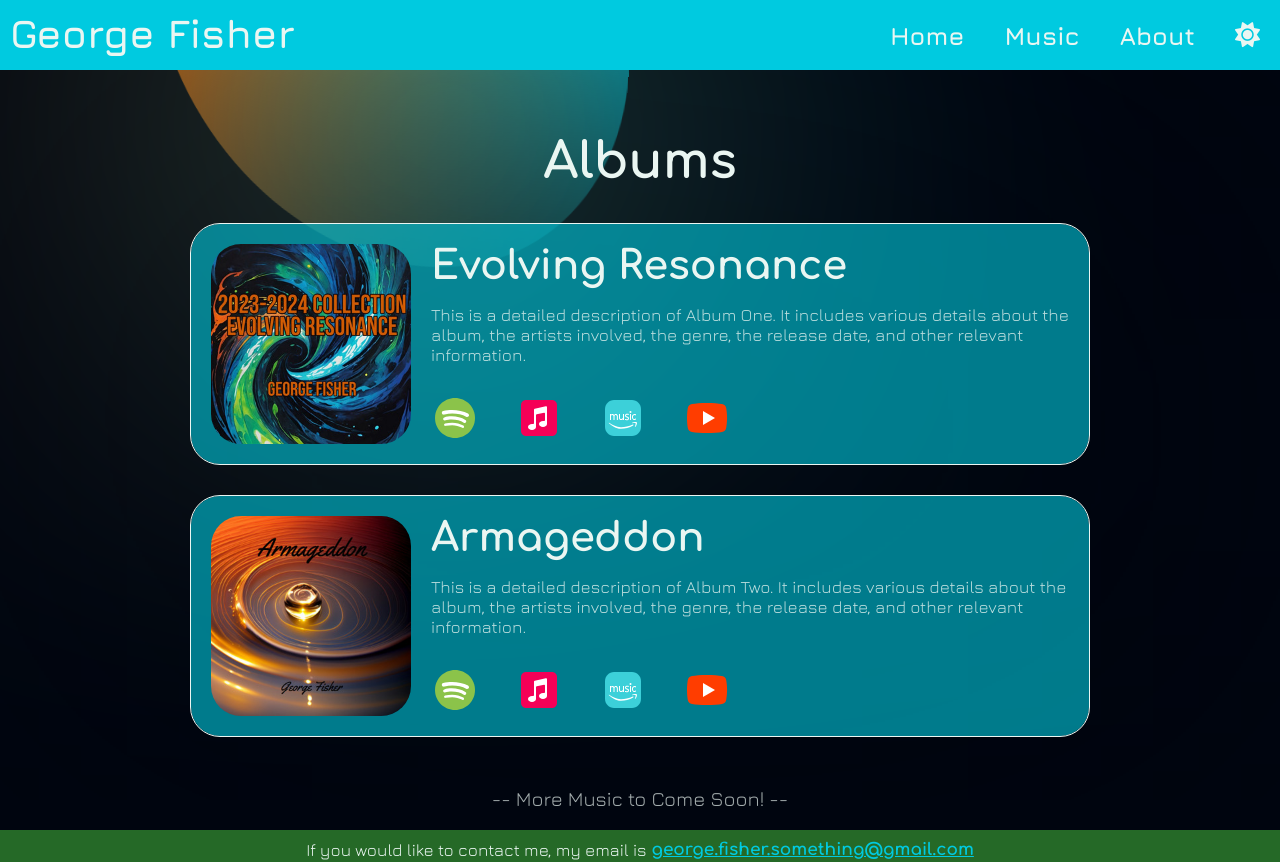
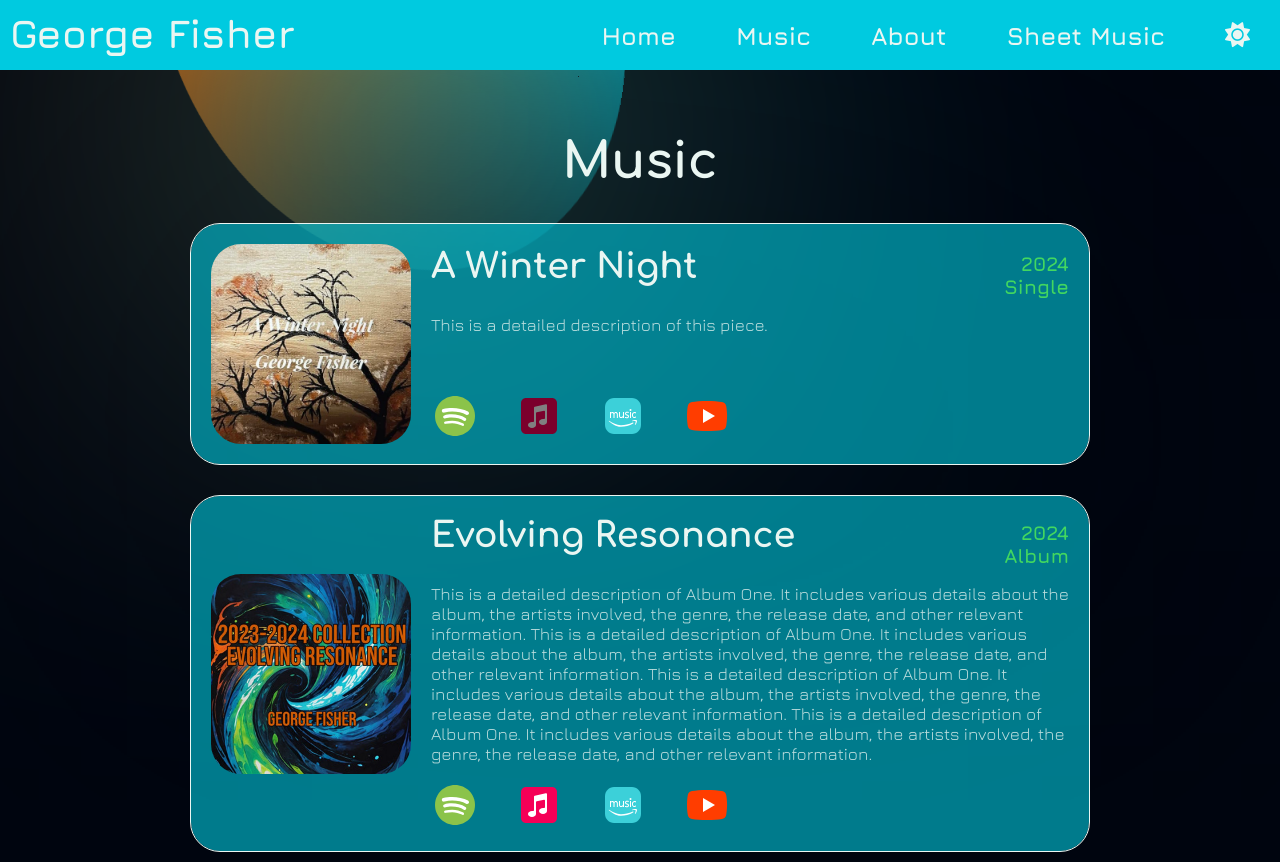
Before and after one commit to lucascapistrant/g-fisher-music-website, a Vue app: page /albums in a window 1280 px wide. Shown: the top 862 px of the page. Built offline with nearby package versions, Linux system fonts and the light colour scheme.

Commit message:
added new single, added MuseScore link to navBar, changed bio, and edited footer content.

```diff
--- a/src/components/Album.vue
+++ b/src/components/Album.vue
@@ -3,7 +3,13 @@
     <div class="album__background"></div>
     <img :src="cover" alt="ALbum Cover" class="album__cover">
     <div class="albumDetails">
-      <header class="albumDetails__header">{{ title }}</header>
+      <header class="albumDetails__header">
+        <h1 class="title">{{ title }}</h1>
+        <div class="albumStats">
+          <p>{{ release }}</p>
+          <p>{{ type }}</p>
+        </div>
+      </header>
       <p class="albumDetails__description">{{ description }}</p>
       <div class="albumDetails__links">
         <a :href="link_spotify" target="_blank" class="albumDetails__link"><img src="../assets/images/spotify.svg" alt="Spotify Logo"></a>
@@ -19,6 +25,14 @@
 export default {
   props: {
     title: {
+      type: String,
+      required: true
+    },
+    release: {
+      type: String,
+      required: true
+    },
+    type: {
       type: String,
       required: true
     },
@@ -46,6 +60,17 @@ export default {
       type: String,
       required: false
     },
+  },
+  mounted() {
+    const musicLinks = document.querySelectorAll('.albumDetails__link');
+    musicLinks.forEach(link => {
+      if(!link.href) {
+        link.style.filter = 'brightness(.5)'
+        link.addEventListener('mouseover', () => {
+          link.style.scale = 1;
+        })
+      }
+    })
   }
 };
 </script>
@@ -64,6 +89,28 @@ export default {
   border: 1px solid var(--color-text);
   margin-bottom: 3rem;
 }
+
+header {
+  width: 100%;
+}
+
+.title {
+  margin: 0;
+}
+
+.albumStats {
+  display: flex;
+  flex-direction: row;
+  justify-content: space-between;
+  margin: .5rem 0 0 0;
+}
+
+.albumStats p {
+  margin: 0;
+  opacity: .7;
+  color: var(--color-secondary);
+}
+
 .album__background {
   position: absolute;
   width: 100%;
@@ -98,8 +145,13 @@ export default {
   margin: 10px;
 }
 
-:root[data-theme="light"] .albumDetails__header {
+:root[data-theme="light"] .title {
   color: var(--color-text-neg);
+}
+
+:root[data-theme="light"] .albumStats {
+  color: var(--color-secondary);
+  filter: brightness(1.5);
 }
 
 .albumDetails__description {
@@ -126,33 +178,55 @@ export default {
     flex-direction: row;
     max-width: 1000px;
     align-items: self-start;
-    height: 242px;
+    min-height: 242px;
+    height: fit-content;
+    align-items: center;
   }
+
   .album__cover {
     width: 200px;
     margin-right: 20px;
   }
+
   .albumDetails {
+    height: 100%;
     justify-content: left;
     align-items: start;
+    flex-grow: 1;
   }
+
   .albumDetails__header {
     text-align: left;
     margin: 0;
+    display: flex;
+    flex-direction: row;
+    width: 100%;
+    justify-content: space-between;
   }
+
+  .albumStats {
+    display: flex;
+    flex-direction: column;
+    text-align: right;
+    height: fit-content;
+  }
+
   .albumDetails__description {
     font-size: 1.7rem;
+    min-height: 60px;
+    margin: 5 0 29px 0;
   }
+
   .albumDetails__links {
-    position: absolute;
-    bottom: 20px;
     max-width: 300px;
     width: 100%;
     justify-content: space-between;
   }
+
   .albumDetails__link {
     transition: scale .1s ease-in-out;
   }
+
   .albumDetails__link:hover {
     scale: 1.1;
   }
--- a/src/components/Footer.vue
+++ b/src/components/Footer.vue
@@ -2,8 +2,8 @@
     <footer id="footer">
         <div class="footer-background"></div>
         <div class="footer-content">
-            <span class="footer-text desktop-only">If you would like to contact me, my email is</span>
-            <a href="mailto:george.fisher.something@gmail.com" class="footer-link">george.fisher.something@gmail.com</a></div>
+            <span class="footer-text desktop-only">If you would like to reach out, please send an email to</span>
+            <a href="mailto:fisherproductionscompany@gmail.com" class="footer-link">fisherproductionscompany@gmail.com</a></div>
     </footer>
 </template>
 
--- a/src/components/NavBar.vue
+++ b/src/components/NavBar.vue
@@ -7,6 +7,7 @@
         <router-link to="/" class="navBar__link">Home</router-link>
         <router-link to="/albums" class="navBar__link">Music</router-link>
         <router-link to="/about" class="navBar__link">About</router-link>
+        <a href="https://musescore.com/user/41619255" target="_blank" class="navBar__link">Sheet Music</a>
         <i class="navBar__link lightModeCont">
           <i class="fa-solid fa-moon lightmode moon" style="display: none"></i>
           <i class="fa-solid fa-sun lightmode sun"></i>
@@ -214,7 +215,7 @@ export default {
 
 .navBar__link {
   display: block;
-  margin: 0 20px;
+  margin: 0 3rem;
   color: var(--color-text);
   font-size: 2.5rem;
   text-decoration: none;
@@ -239,6 +240,7 @@ export default {
   display: flex;
   align-items: center;
   justify-content: center;
+  width: 25px;
 }
 
 .lightModeCont:hover {
--- a/src/views/About.vue
+++ b/src/views/About.vue
@@ -18,7 +18,7 @@ export default {
                 {
                     id: 1,
                     heading: 'George Fisher',
-                    text: "George Fisher is a rising composer from the Twin Cities area MN.  Starting his composition career at the young age of 12, and releasing his first album two years later.  He has been releasing a continuous stream of content ever since.  George’s most recent works include his latest album 2023-2024 Collection Evolving Reasonence, and EP Nocturne’s of the Stars.  In addition to composition, George's musical career extends to a variety of instruments including Clarinet, Saxophone, and Piano.  While his primary focus of performance revolves around woodwinds, the diversity of timbre in his compositions is shown in Within The Bazaar!  Winning second place in the MBDA all state composers competition this piece has a wide variety of imagery, depth, and musicality.  George’s music can be found on a variety of platforms including Spotify, Youtube, and Apple Music."
+                    text: "George Fisher is a rising composer from the Twin Cities area in Minnesota. He started his composition career at the young age of 12 and released his first album two years later. He has been releasing a continuous stream of content ever since. George’s most recent works include his latest album <i>2023-2024 Collection Evolving Resonance</i>, and <i>EP Nocturne’s of the Stars</i>. In addition to composition, George's musical career extends to a variety of instruments including Clarinet, Saxophone, and Piano. While his primary focus of performance revolves around woodwinds, the diversity of timbre in his compositions is shown in “Within The Bazaar!” winning second place in the MBDA All-State composers competition. This piece has a wide variety of imagery, depth, and musicality. George’s music can be found on several platforms including Spotify, Youtube, and Apple Music."
                 },
                 {
                     id: 2,
--- a/src/views/Albums.vue
+++ b/src/views/Albums.vue
@@ -1,10 +1,12 @@
 <template>
   <div class="page-padding"></div>
-    <h1 class="page-header">Albums</h1>
+    <h1 class="page-header">Music</h1>
     <Album
       v-for="album in albums"
       :key="album.id"
       :title="album.title"
+      :release="album.release"
+      :type="album.type"
       :description="album.description"
       :cover="album.cover"
       :link_spotify="album.link_spotify"
@@ -28,8 +30,22 @@ export default {
       albums: [
         {
           id: 1,
+          title: 'A Winter Night',
+          release: '2024',
+          type: 'Single',
+          description: 'This is a detailed description of this piece.',
+          cover: require('../assets/images/covers/awinternight.webp'),
+          link_spotify: 'https://open.spotify.com/album/1H7QOjMu6QrdnkmoItqRYm',
+          link_apple: null,
+          link_amazon: 'https://music.amazon.com/albums/B0DC6H9LS3',
+          link_youtube: 'https://www.youtube.com/watch?v=3GQgArKtlms&list=OLAK5uy_mI40m0eOMpXu7sFp0SpEl2B6ueNhH78xU',
+        },
+        {
+          id: 2,
           title: 'Evolving Resonance',
-          description: 'This is a detailed description of Album One. It includes various details about the album, the artists involved, the genre, the release date, and other relevant information.',
+          release: '2024',
+          type: 'Album',
+          description: 'This is a detailed description of Album One. It includes various details about the album, the artists involved, the genre, the release date, and other relevant information. This is a detailed description of Album One. It includes various details about the album, the artists involved, the genre, the release date, and other relevant information. This is a detailed description of Album One. It includes various details about the album, the artists involved, the genre, the release date, and other relevant information. This is a detailed description of Album One. It includes various details about the album, the artists involved, the genre, the release date, and other relevant information.  ',
           cover: require('../assets/images/covers/evolvingResonance.png'),
           link_spotify: 'https://open.spotify.com/album/1lZlVjxDLnOgcd9IwdhkDH',
           link_apple: 'https://music.apple.com/us/album/2023-2024-collection-evolving-resonance/1745468678',
@@ -37,8 +53,10 @@ export default {
           link_youtube: 'https://www.youtube.com/playlist?list=OLAK5uy_n3aXjywj2t9HwAillIUX9jPrKgxfuj-HQ',
         },
         {
-          id: 2,
+          id: 3,
           title: 'Armageddon',
+          release: '2023',
+          type: 'Album',
           description: 'This is a detailed description of Album Two. It includes various details about the album, the artists involved, the genre, the release date, and other relevant information.',
           cover: require('../assets/images/covers/armaggedon.png'),
           link_spotify: 'https://open.spotify.com/album/4eWIK5yOLqFGFku3rmndbF',
```
Also changed, not shown: src/assets/images/covers/awinternight.webp (added).
